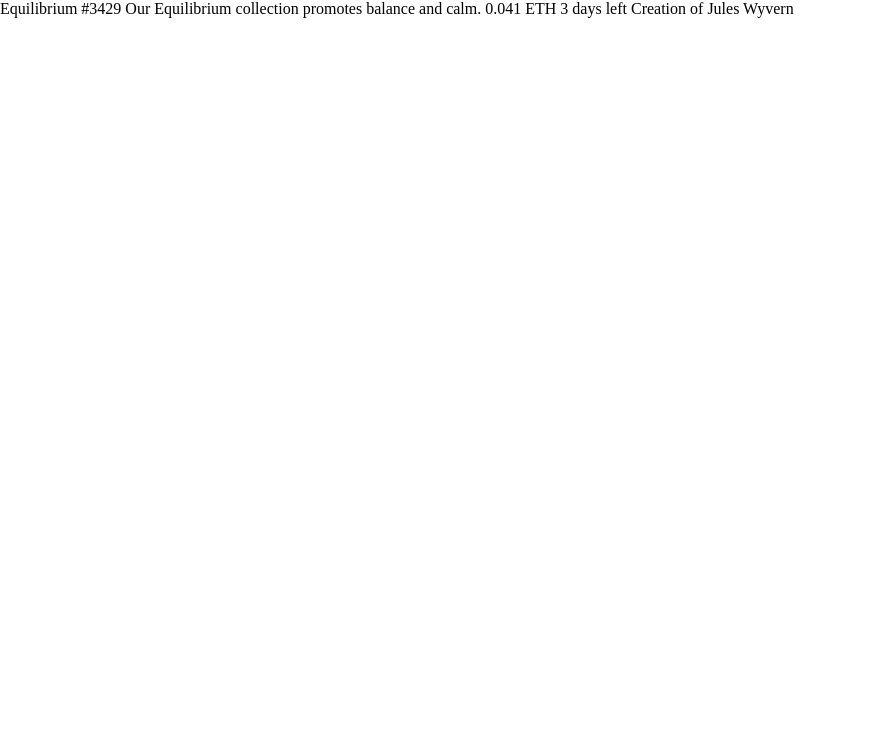
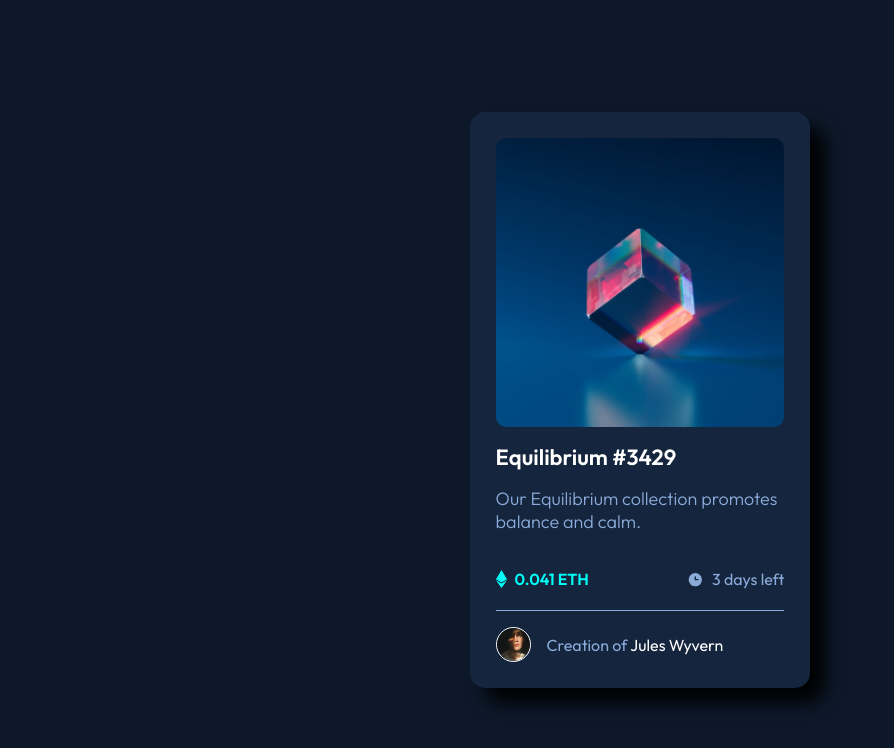
Before and after one commit to MohammedAref11/NFT-Card, a plain HTML site: page index.html in a window 1280 px wide. Shown: the whole page, without its empty margins (0-894 px from the left). Drawn offline with Linux system fonts and the light colour scheme.

Commit message:
Finished project

```diff
--- a/css/style.css
+++ b/css/style.css
@@ -46,3 +46,120 @@ input, button, textarea, select {
     font-style: normal;
     font-weight: 300 600;
 }
+
+body {
+  background-color: var(--Blue-950-main-bg);
+  font-family: "Outfit";
+  min-height: 100dvh;
+  display: flex;
+  align-items: center;
+  justify-content: center;
+  grid-template-columns: 1fr;
+  padding: 1em;
+}
+
+.card-container {
+  max-width: 340px;
+  background-color: var(--Blue-900-card-bg);
+  padding: 1.6rem;
+  border-radius: 15px;
+  box-shadow: 15px 15px 20px black;
+}
+
+.card__cube-image {
+  border-radius: 10px;
+  margin-bottom: 1em;
+}
+
+.card__cube-image-container {
+  position: relative;
+  cursor: pointer;
+}
+.card__cube-image-container::after {
+  position: absolute;
+  content: "";
+  border-radius: 10px;
+  background-image: url(../images/icon-view.svg);
+  background-repeat: no-repeat;
+  background-position: center;
+  left: 0;
+  top: 0;
+  height: 100%;
+  width: 100%;
+  background-color: var(--Cyan-400);
+  opacity: 0.0;
+  transition: 0.3s all ease;
+}
+
+.card__cube-image-container:hover::after {
+  opacity: 0.5;
+}
+
+.card__title {
+  color: var(--White);
+  font-size: 22px;
+  font-weight: 600;
+  margin-bottom: 1rem;
+  cursor: pointer;
+  transition: 0.3s all ease;
+}
+
+.card__title:hover {
+  color: var(--Cyan-400);
+}
+
+.card__description {
+  font-size: 1.125rem;
+  color: var(--Blue-500);
+  font-weight: 300;
+}
+
+.card__info {
+  display: flex;
+  justify-content: space-between;
+  margin: 1em 0;
+  padding: 1.3rem 0;
+  border-bottom: 1px solid var(--Blue-500);
+}
+
+.card__eth {
+  color: var(--Cyan-400);
+  font-weight: 600;
+  display: flex;
+  align-items: center;
+  gap: .5em;
+}
+
+.card__time-left {
+  color: var(--Blue-500);
+  display: flex;
+  align-items: center;
+  gap: .5em;
+}
+
+.card__profile {
+  display: flex;
+  align-items: center;
+  gap: 1em;
+}
+
+.card__author {
+  color: var(--Blue-500);
+  font-weight: 400;
+}
+
+.card__text-highlight {
+  color: var(--White);
+  cursor: pointer;
+  transition: 0.3s all ease;
+}
+
+.card__text-highlight:hover {
+  color: var(--Cyan-400);
+}
+
+.card__profile-image {
+  width: 35px;
+  border-radius: 50%;
+  border: 1px solid var(--White);
+}
--- a/index.html
+++ b/index.html
@@ -9,15 +9,27 @@
   <link rel="preload" as="font" type="font/woff2" href="./font/Outfit-VariableFont_wght.woff2">
 </head>
 <body>
+  <article class="card-container">
 
-  Equilibrium #3429
+    <div class="card__cube-image-container">
+      <img class="card__cube-image" src="./images/image-equilibrium.jpg" alt="glass cube with red light around it">
+    </div>
 
-  Our Equilibrium collection promotes balance and calm.
-
-  0.041 ETH
-  3 days left
-
-  Creation of Jules Wyvern
-
+      <h1 class="card__title">Equilibrium #3429</h1>
+      <p class="card__description">Our Equilibrium collection promotes balance and calm.</p>
+      <div class="card__info">
+        <p class="card__eth">
+          <img src="./images/icon-ethereum.svg" alt="">
+          0.041 ETH
+          </p>
+        <p class="card__time-left">
+          <img src="./images/icon-clock.svg" alt="">
+          3 days left</p>
+      </div>
+      <div class="card__profile">
+        <img class="card__profile-image" src="./images/image-avatar.png" alt="profile image" >
+        <p class="card__author">Creation of <span class="card__text-highlight">Jules Wyvern</span></p>
+      </div>
+  </article>
 </body>
 </html>
```
Also changed, not shown: result-image/Screenshot 2026-02-07 194956.png (added), result-image/Screenshot 2026-02-07 195022.png (added), result-image/Screenshot 2026-02-07 195032.png (added), 1 other file.
